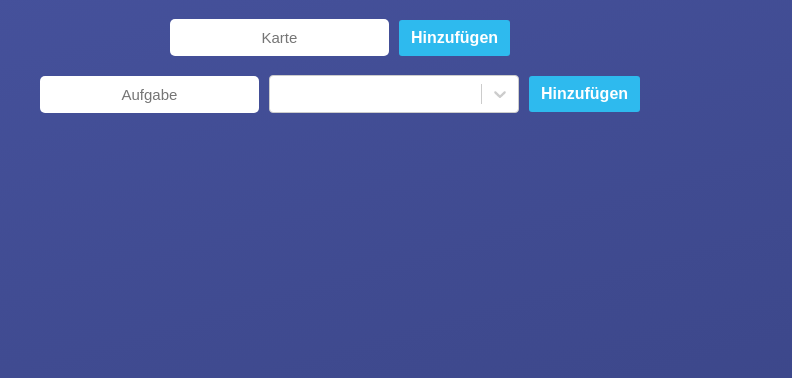
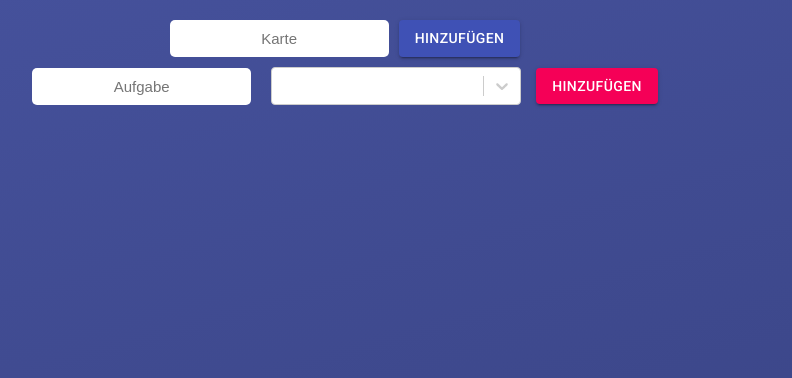
Before and after one commit to ChristianGeb/todo-board, a React (Create React App) app: page / in a window 1280 px wide. Shown: the top 378 px of the page, without its empty margins (295-1087 px from the left). Built offline with nearby package versions, Linux system fonts and the light colour scheme.

Commit message:
Layout fix

```diff
--- a/package.json
+++ b/package.json
@@ -8,6 +8,7 @@
     "@fortawesome/free-solid-svg-icons": "^5.15.3",
     "@fortawesome/react-fontawesome": "^0.1.14",
     "@material-ui/core": "^4.11.3",
+    "@material-ui/icons": "^4.11.2",
     "@testing-library/jest-dom": "^5.11.9",
     "@testing-library/react": "^11.2.5",
     "@testing-library/user-event": "^12.8.3",
--- a/src/App.js
+++ b/src/App.js
@@ -3,6 +3,7 @@ import TodoCard from "./components/TodoCard";
 import CreateCard from "./components/CreateCard";
 import CreateTodo from "./components/CreateTodo";
 import "./styles/styles.css";
+
 
 
 const App = () => {
@@ -16,7 +17,6 @@ const App = () => {
     <div>
       <div className="create-row">
         <CreateCard
-          className="create-card"
           cardName={cardName}
           setCardName={setCardName}
           cards={cards}
--- a/src/components/CreateCard.js
+++ b/src/components/CreateCard.js
@@ -1,5 +1,8 @@
 import React from "react";
 import { v4 as uuidv4 } from "uuid";
+import Button from "@material-ui/core/Button";
+
+
 
 
 const CreateCard = ({ cardName, setCardName, cards, setCards }) => {
@@ -14,18 +17,21 @@ const CreateCard = ({ cardName, setCardName, cards, setCards }) => {
   };
 
   return (
-    <div>
+    <div className="create-card">
       <input
         onChange={handleCardName}
         value={cardName}
         type="text"
         placeholder="Karte" />
-      <button
+      <Button
+        p={1}
+        variant="contained"
+        color="primary"
         className="add-button"
         onClick={handleCreateCard}
         type="submit">
         Hinzufügen
-    </button>
+    </Button>
     </div>
   );
 };
--- a/src/components/CreateTodo.js
+++ b/src/components/CreateTodo.js
@@ -1,6 +1,7 @@
 import React from "react";
 import { v4 as uuidv4 } from "uuid";
 import Select from "react-select";
+import Button from "@material-ui/core/Button";
 
 
 const CreateTodo = ({ inputTodo, setInputTodo, selectCard, setSelectCard, todos, setTodos, cards }) => {
@@ -32,12 +33,13 @@ const CreateTodo = ({ inputTodo, setInputTodo, selectCard, setSelectCard, todos,
           placeholder={selectCard}
           options={cards} />
       </div>
-      <button
+      <Button variant="contained"
+        color="secondary"
         className="add-button"
         onClick={handleSubmitTodo}
         type="submit">
         Hinzufügen
-    </button>
+        </Button>
     </div>
   );
 };
--- a/src/components/Todo.js
+++ b/src/components/Todo.js
@@ -1,6 +1,6 @@
 import React from "react";
-import { FontAwesomeIcon } from "@fortawesome/react-fontawesome";
-import { faWindowClose } from "@fortawesome/free-solid-svg-icons";
+import IconButton from "@material-ui/core/IconButton";
+import DeleteIcon from "@material-ui/icons/Delete";
 
 const Todo = ({ text, todoId, todos, setTodos }) => {
 
@@ -8,13 +8,14 @@ const Todo = ({ text, todoId, todos, setTodos }) => {
     setTodos(todos.filter((todoFromArray) => todoFromArray.id !== todoId));
   };
 
+
   return (
     <div className="todo">
       <li className="todo-points">
         <p className="todo-points-text">{text}</p>
-        <button className="delete-button" onClick={handleDelete}>
-          <FontAwesomeIcon icon={faWindowClose} size="xs" />
-        </button>
+        <IconButton aria-label="delete" onClick={handleDelete}>
+          <DeleteIcon className="delete-button" color="primary" />
+        </IconButton>
       </li>
 
     </div>
--- a/src/components/TodoCard.js
+++ b/src/components/TodoCard.js
@@ -2,8 +2,8 @@ import React, { useState } from "react";
 import Todo from "./Todo";
 import EdiText from "react-editext";
 import { v4 as uuidv4 } from "uuid";
-import Typography from '@material-ui/core/Typography';
-import styled from 'styled-components';
+import Typography from "@material-ui/core/Typography";
+import styled from "styled-components";
 
 
 const TodoCard = ({ title, cardId, todos, setTodos, cards, setCards }) => {
@@ -11,7 +11,7 @@ const TodoCard = ({ title, cardId, todos, setTodos, cards, setCards }) => {
   const [value, setValue] = useState(title);
 
   const handleSave = (val) => {
-    console.log('Edited Value -> ', val);
+    console.log("Edited Value -> ", val);
     setValue(val);
   };
 
--- a/src/styles/styles.css
+++ b/src/styles/styles.css
@@ -29,13 +29,13 @@ input {
   text-align: center;
   border: none;
   border-radius: 5px;
+  margin-right: 10px;
 }
 
 .cards {
   display: flex;
   margin: 10px auto;
   flex-direction: row;
-  align-items: center;
   flex-wrap: wrap;
   justify-content: left;
 }
@@ -54,7 +54,6 @@ input {
 }
 
 .create-row {
-  margin-top: 10px;
   margin: 10px auto;
   display: flex;
   flex-direction: column;
@@ -73,24 +72,26 @@ input {
   cursor: pointer;
 }
 
+.create-card {
+  display: flex;
+  align-items: center;
+  margin-top: 10px;
+}
+
 .create-todo {
   display: flex;
   align-items: center;
+  margin-top: 10px;
 }
 
 .select {
   margin-left: 10px;
   width: 250px;
+  margin-right: 15px;
 }
 
 .delete-button {
-  background: transparent;
-  padding-left: 10px;
-  border: none;
   color: #2EBAEE;
-  font-size: 25px;
-  text-align: center;
-  align-self: center;
   cursor: pointer;
 }
 
```
Also changed, not shown: 1 other file (tests, documents, lock files or other folders).
